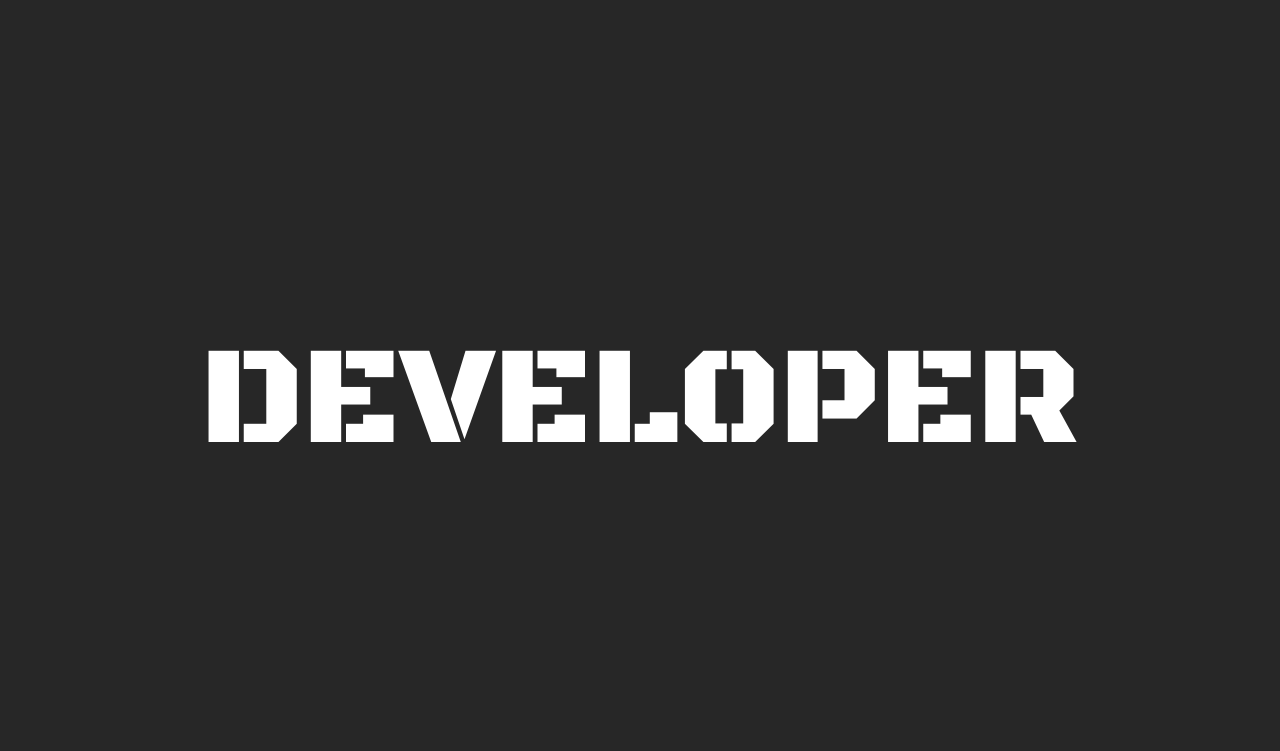
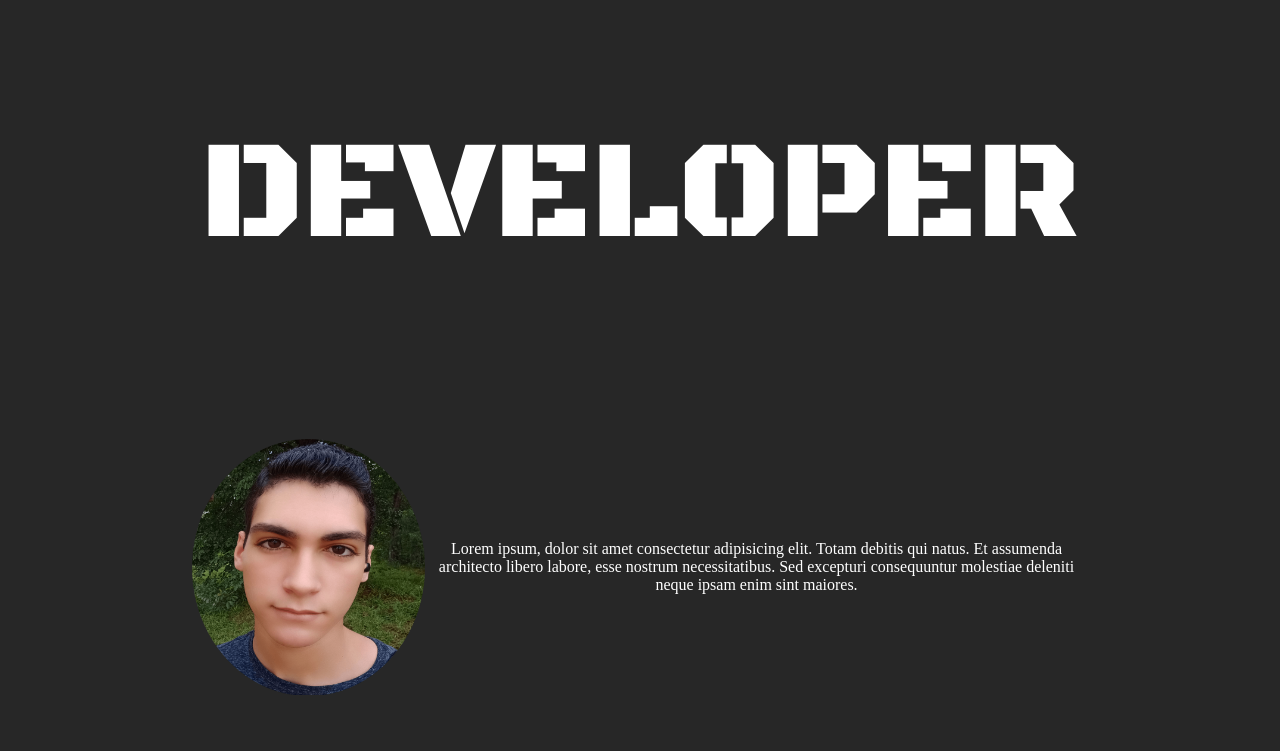
Before and after one commit to davifelex/davi_felex_site, a plain HTML site: page index.html in a window 1280 px wide. Shown: the part 49-800 px from the top of the page. Drawn offline with Linux system fonts and the light colour scheme.

Commit message:
save for init new version

```diff
--- a/css/index/index.css
+++ b/css/index/index.css
@@ -39,3 +39,30 @@ html {
 body {
     scroll-behavior: smooth;
 }
+
+#sobre{
+    display: flex;
+    flex-direction: column;
+    align-content:space-around;
+}
+#sobre_conteiner {
+    width: 70vw;
+    margin: auto;
+    align-content: center;
+    text-align: center;
+    display: flex;
+}
+#sobre_conteiner > div{
+    display: flex;
+    align-items: center;
+}
+#sobre_conteiner > div > p {
+    color: white;
+}
+#sobre_conteiner > img{
+    height: 20VW;
+    width: 40vw;
+    justify-content: center;
+    text-align: center;
+    align-content: center;
+}
--- a/css/index/index_animation.css
+++ b/css/index/index_animation.css
@@ -1,6 +1,6 @@
 @import url('https://fonts.googleapis.com/css2?family=Black+Ops+One&display=swap');
 #developer_animation {
-    margin: auto;
+    margin: auto auto 0px auto;
     display: flex;
 }
 #developer_animation > p {
--- a/index.html
+++ b/index.html
@@ -59,6 +59,7 @@
     </header>
     <main>
         <section id="sobre">
+
             <div id="developer_animation" class="active_developer">
                 <p id="D" class="name">D</p>
                 <p id="A" class="name">A</p>
@@ -79,10 +80,11 @@
                 <p id="P" class="developer">P</p>
                 <p id="E4" class="developer">E</p>
                 <p id="R" class="developer">R</p>
-
             </div>
-            <!-- <img src="#" alt="">
-            <div><p>Lorem ipsum, dolor sit amet consectetur adipisicing elit. Totam debitis qui natus. Et assumenda architecto libero labore, esse nostrum necessitatibus. Sed excepturi consequuntur molestiae deleniti neque ipsam enim sint maiores.</p></div> -->
+            <div id="sobre_conteiner">
+                <img src="img/my_image.png" alt="">
+                <div><p>Lorem ipsum, dolor sit amet consectetur adipisicing elit. Totam debitis qui natus. Et assumenda architecto libero labore, esse nostrum necessitatibus. Sed excepturi consequuntur molestiae deleniti neque ipsam enim sint maiores.</p></div>
+            </div>
         </section>
         <section id="tecnologias">
             <img src="#" alt="">
--- a/js/index_animation.js
+++ b/js/index_animation.js
@@ -8,7 +8,6 @@ function exit_element(element, time) {
 function show_element(element, time) {
   element.addEventListener("animationend", function () {
     element.style.animation = "";
-    // block_animation = false
   });
   element.style.animation = `show ${time}s 1`;
 }
@@ -43,17 +42,14 @@ function changed_text(exit_elements, show_elements) {
           show_element(show_elements[index], 2);
           show_elements[index].style.opacity = 1;
         },
-        100 * n,
-        n
+        100 * n, n
       );
-
     }
     block_animation = false
     for(let elCounter =0; elCounter< exit_elements.length; elCounter++){
         console.log(exit_elements[elCounter]);
         exit_elements[elCounter].style = "";
     }
-
   }, 1100);
 
 }
```
Also changed, not shown: img/my_image.png (added).
